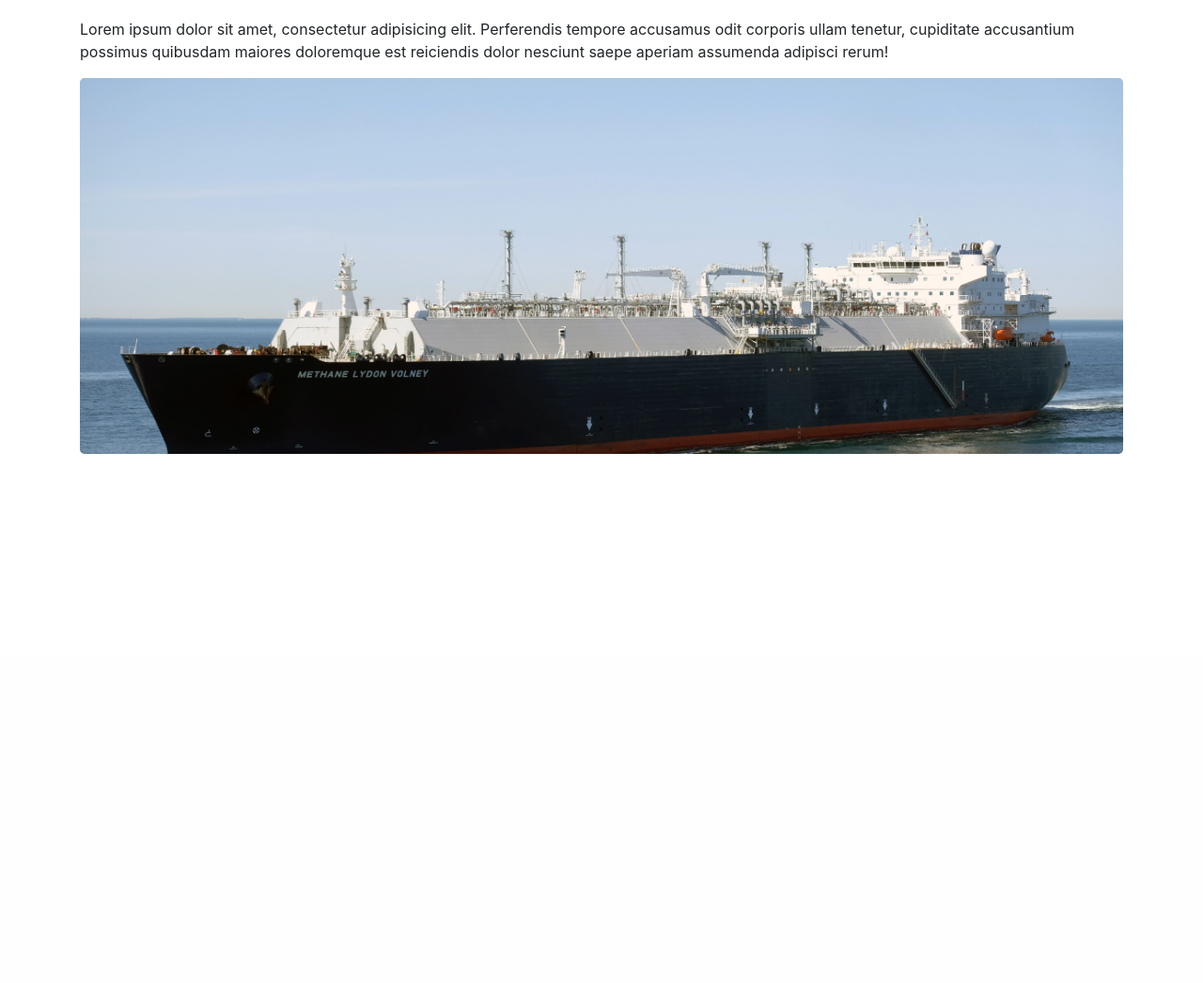
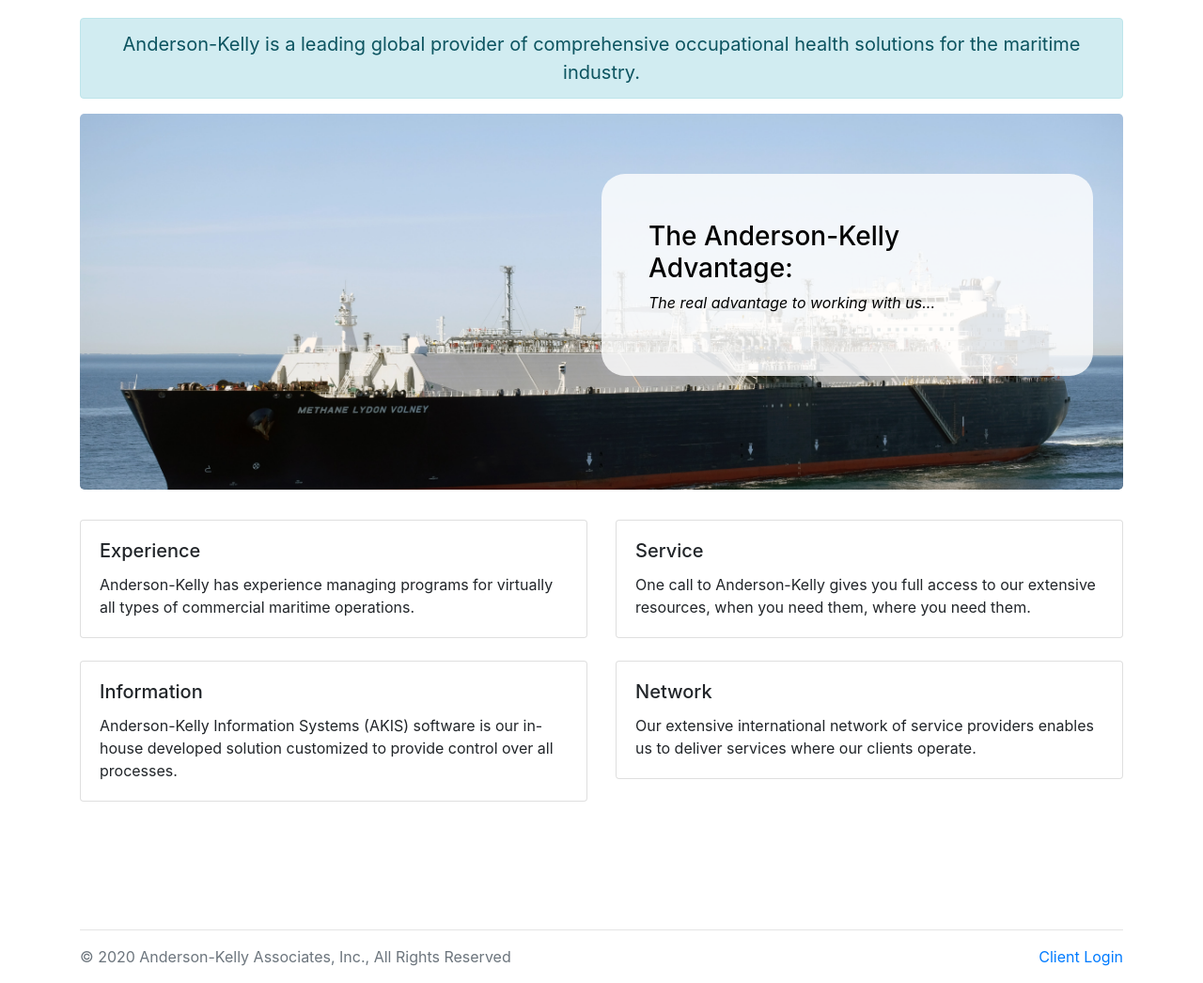
Before and after one commit to drproteus/akdemo, a Django app: page / in a window 1280 px wide. Shown: the part 101-1147 px from the top of the page at 94% size. Before the commit the page ends 584 px from the top, so only its background shows below. Run offline with Django 3.2, Linux system fonts and the light colour scheme; some libraries are stand-ins or nearby versions.

Commit message:
advantage

```diff
--- a/akdemo/urls.py
+++ b/akdemo/urls.py
@@ -25,4 +25,5 @@ urlpatterns = [
     path('contact', public.views.Contact.as_view(), name="contact"),
     path('resources', public.views.Resources.as_view(), name="resources"),
     path('services', public.views.Resources.as_view(), name="services"),
+    path('advantage', public.views.Advantage.as_view(), name="advantage"),
 ]
--- a/public/templates/public/base.html
+++ b/public/templates/public/base.html
@@ -22,30 +22,40 @@
             "{% static 'img/pic7.jpg' %}"
         ]
         window.unsplash.idx = 1;
-        window.setInterval(function() {
-            $("#wumbo").css("background-image", `url(${window.unsplash.pics[window.unsplash.idx]})`);
+        window.setInterval(function () {
+            $(".wumbo").css("background-image", `url(${window.unsplash.pics[window.unsplash.idx]})`);
             window.unsplash.idx = (window.unsplash.idx + 1) % window.unsplash.pics.length;
             console.log(window.unsplash.idx);
-        }, 30000);
+        }, 15000);
     </script>
     <style>
-        @media (min-width: 768px) {
-        }
+        @media (min-width: 768px) {}
+
         .container {
             margin-top: 120px;
         }
-        #wumbo {
+
+        .wumbo {
             background-image: url("{% static 'img/pic1.jpg' %}");
             background-size: cover;
             height: 400px;
             transition: background-image 5s;
+            position: relative;
+        }
+
+        .wumbo-content {
+            margin-left: 50%;
+            background: rgba(255, 255, 255, 0.8);
+            padding: 50px;
+            border-radius: 25px;
+            color: black;
         }
     </style>
 </head>
 
-<body>
+<body class="d-flex flex-column h-100">
     <nav class="navbar navbar-expand-md navbar-dark bg-dark fixed-top">
-        <a class="navbar-brand" href="#"><img class="rounded" src="{% static 'img/logo05.gif' %}"/></a>
+        <a class="navbar-brand" href="#"><img class="rounded" src="{% static 'img/logo05.gif' %}" /></a>
         <button class="navbar-toggler" type="button" data-toggle="collapse" data-target="#navbarsExampleDefault"
             aria-controls="navbarsExampleDefault" aria-expanded="false" aria-label="Toggle navigation">
             <span class="navbar-toggler-icon"></span>
@@ -54,19 +64,24 @@
         <div class="collapse navbar-collapse" id="navbarsExampleDefault">
             <ul class="navbar-nav mr-auto">
                 <li class="nav-item">
-                    <a class="nav-link {% if current_page == 'home' %} active {% endif %}" href="/">Home <span class="sr-only">(current)</span></a>
+                    <a class="nav-link {% if current_page == 'home' %} active {% endif %}" href="/">Home <span
+                            class="sr-only">(current)</span></a>
                 </li>
                 <li class="nav-item">
-                    <a class="nav-link {% if current_page == 'about' %} active {% endif %}" href="/about">About Anderson-Kelly</a>
+                    <a class="nav-link {% if current_page == 'about' %} active {% endif %}" href="/about">About
+                        Anderson-Kelly</a>
                 </li>
                 <li class="nav-item">
-                    <a class="nav-link {% if current_page == 'services' %} active {% endif %}" href="/services">Services</a>
+                    <a class="nav-link {% if current_page == 'services' %} active {% endif %}"
+                        href="/services">Services</a>
                 </li>
                 <li class="nav-item">
-                    <a class="nav-link {% if current_page == 'resources' %} active {% endif %}" href="/resources">Resources</a>
+                    <a class="nav-link {% if current_page == 'resources' %} active {% endif %}"
+                        href="/resources">Resources</a>
                 </li>
                 <li class="nav-item">
-                    <a class="nav-link {% if current_page == 'contact' %} active {% endif %}" href="/contact">Contact Us</a>
+                    <a class="nav-link {% if current_page == 'contact' %} active {% endif %}" href="/contact">Contact
+                        Us</a>
                 </li>
                 <!--
                 <li class="nav-item dropdown">
@@ -87,12 +102,84 @@
         </div>
     </nav>
 
-    <main role="main" class="container">
-        {% block content %}
-        <p>Lorem ipsum dolor sit amet, consectetur adipisicing elit. Perferendis tempore accusamus odit corporis ullam tenetur, cupiditate accusantium possimus quibusdam maiores doloremque est reiciendis dolor nesciunt saepe aperiam assumenda adipisci rerum!</p>
-        <div class="jumbotron" id="wumbo">
-        {% endblock %}
+    <main role="main" class="flex-shrink-0">
+        <div class="container">
+            {% block content %}
+            <blockquote class="blockquote text-center alert alert-info">Anderson-Kelly is a leading global provider of
+                comprehensive
+                occupational health solutions for the
+                maritime industry.
+            </blockquote>
+            <a href="/advantage" class="text-decoration-none">
+                <div class="jumbotron wumbo">
+                    <div class="wumbo-content">
+                        <h3>The Anderson-Kelly Advantage:</h3>
+                        <p><i>The real advantage to working with us...</i></p>
+                    </div>
+                </div>
+            </a>
+            <div class="row">
+                <div class="col">
+                    <div class="card">
+                        <div class="card-body">
+                            <h5 class="card-title">Experience</h5>
+                            <p class="card-text">
+                                Anderson-Kelly has experience managing programs for virtually all types of commercial
+                                maritime
+                                operations.
+                            </p>
+                        </div>
+                    </div>
+                </div>
+                <div class="col">
+                    <div class="card">
+                        <div class="card-body">
+                            <h5 class="card-title">Service</h5>
+                            <p class="card-text">
+                                One call to Anderson-Kelly gives you full access to our extensive resources, when you
+                                need
+                                them,
+                                where you need them.
+                            </p>
+                        </div>
+                    </div>
+                </div>
+            </div>
+            <br>
+            <div class="row">
+                <div class="col">
+                    <div class="card">
+                        <div class="card-body">
+                            <h5 class="card-title">Information</h5>
+                            <p class="card-text">
+                                Anderson-Kelly Information Systems (AKIS) software is our in-house developed solution
+                                customized to provide control over all processes.
+                            </p>
+                        </div>
+                    </div>
+                </div>
+                <div class="col">
+                    <div class="card">
+                        <div class="card-body">
+                            <h5 class="card-title">Network</h5>
+                            <p class="card-text">
+                                Our extensive international network of service providers enables us to deliver services
+                                where our clients operate.
+                            </p>
+                        </div>
+                    </div>
+                </div>
+            </div>
+            {% endblock %}
+        </div>
     </main><!-- /.container -->
+    <footer class="footer mt-auto py-3">
+        <div class="container">
+        <hr>
+            <span class="text-muted">© {% now 'Y' %} Anderson-Kelly Associates, Inc., All Rights Reserved</span><a
+                href="/login" class="float-right">Client Login</a>
+        </div>
+    </footer>
 </body>
 
 </html>
--- a/public/views.py
+++ b/public/views.py
@@ -21,3 +21,6 @@ class Resources(AKView):
 
 class Services(AKView):
     template_name = "public/services.html"
+
+class Advantage(AKView):
+    template_name = "public/advantage.html"
```
Also changed, not shown: public/templates/public/advantage.html (added, +22 -0 lines).
